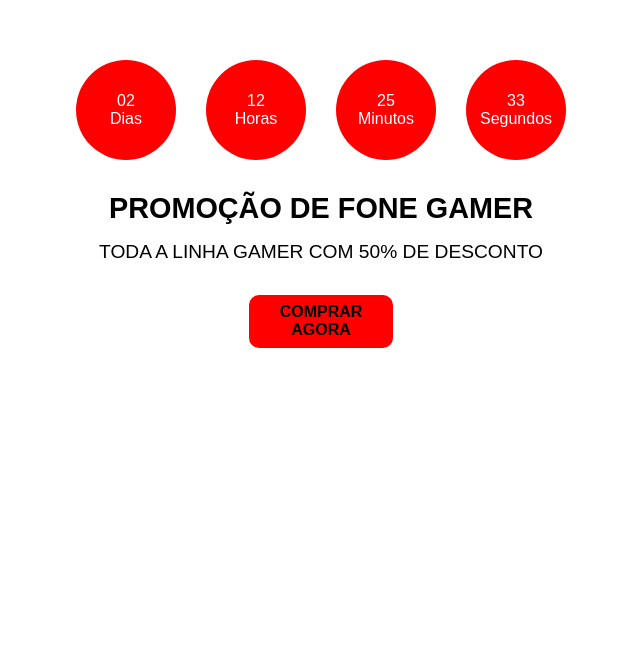
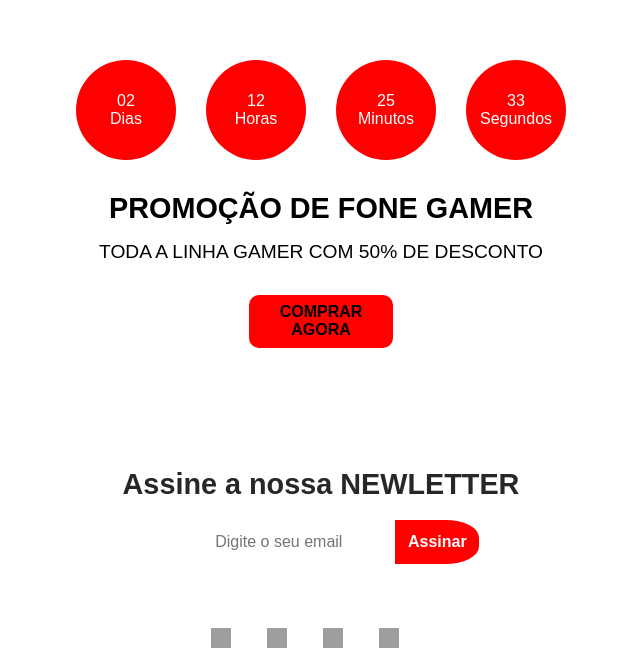
Before and after one commit to lucasfaria-p/projeto-store, a plain HTML site: page index.html in a window 1280 px wide. Shown: the part 1167-1819 px from the top of the page, without its empty margins (319-959 px from the left). Before the commit the page ends 1635 px from the top, so only its background shows below. Drawn offline with Linux system fonts and the light colour scheme; grey boxes are pictures that could not be loaded.

Commit message:
newletter pronta

```diff
--- a/index.html
+++ b/index.html
@@ -151,5 +151,27 @@
         </div>
     </section>
 
+    <section id="letter">
+        <h2>Assine a nossa NEWLETTER</h2>
+        <form action="#" autocomplete="on">
+            <div class="email">
+                <p>
+                    <label for="new"></label>
+                    <input type="text" name="new" id="new" form="#" placeholder="Digite o seu email">
+                </p>
+                <div class="assinar">
+                    <p>Assinar</p>
+                </div>
+            </div>
+        </form>
+
+        <div class="redes">
+            <img width="20" height="20" src="https://img.icons8.com/ios-glyphs/20/facebook-new.png" alt="facebook-new"/>
+            <img width="20" height="20" src="https://img.icons8.com/ios/20/instagram-new--v1.png" alt="instagram-new--v1"/>
+            <img width="20" height="20" src="https://img.icons8.com/ios-glyphs/20/twitterx--v1.png" alt="twitterx--v1"/>
+            <img width="20" height="20" src="https://img.icons8.com/ios/20/pinterest--v1.png" alt="pinterest--v1"/>
+        </div>
+    </section>
+
 </body>
 </html>
--- a/style.css
+++ b/style.css
@@ -389,3 +389,66 @@ header section .icons img {
 #contador .buy a p:hover {
      color: red;
 }
+
+/* NEWLETTER */
+
+#letter {
+    text-align: center;
+}
+
+#letter h2 {
+    color: rgb(39, 39, 39);
+    font-size: 1.8rem;
+    font-family: Arial, Helvetica, sans-serif;
+
+    margin-bottom: 1.2rem;
+}
+
+#letter form .email {
+    display: flex;
+    justify-content: center;
+
+    margin-bottom: 4rem;
+}
+
+#letter form .email p input {
+    font-size: 1rem;
+    border: 0 none;
+    padding: 0.8rem;
+    text-align: center;
+
+    box-shadow: 0 0 0 0;
+    outline: 0;
+}
+
+
+
+#letter form .email .assinar {
+    background-color: red;
+    padding: 0.8rem;
+    border-radius: 0px 40% 40% 0px;
+    color: white;
+
+    font-family: Arial, Helvetica, sans-serif;
+    font-weight: 550;
+    font-size: 1rem;
+
+    transition: 0.3s;
+    transition-timing-function: linear;
+    cursor: pointer;
+}
+
+#letter form .email .assinar:hover {
+    background-color: white;
+    border: 1px red solid;
+    padding: 0.7rem;
+    color: red;
+}
+
+#letter .redes img {
+    margin-right: 2rem;
+}
+
+#letter .redes img:hover {
+
+}
```
